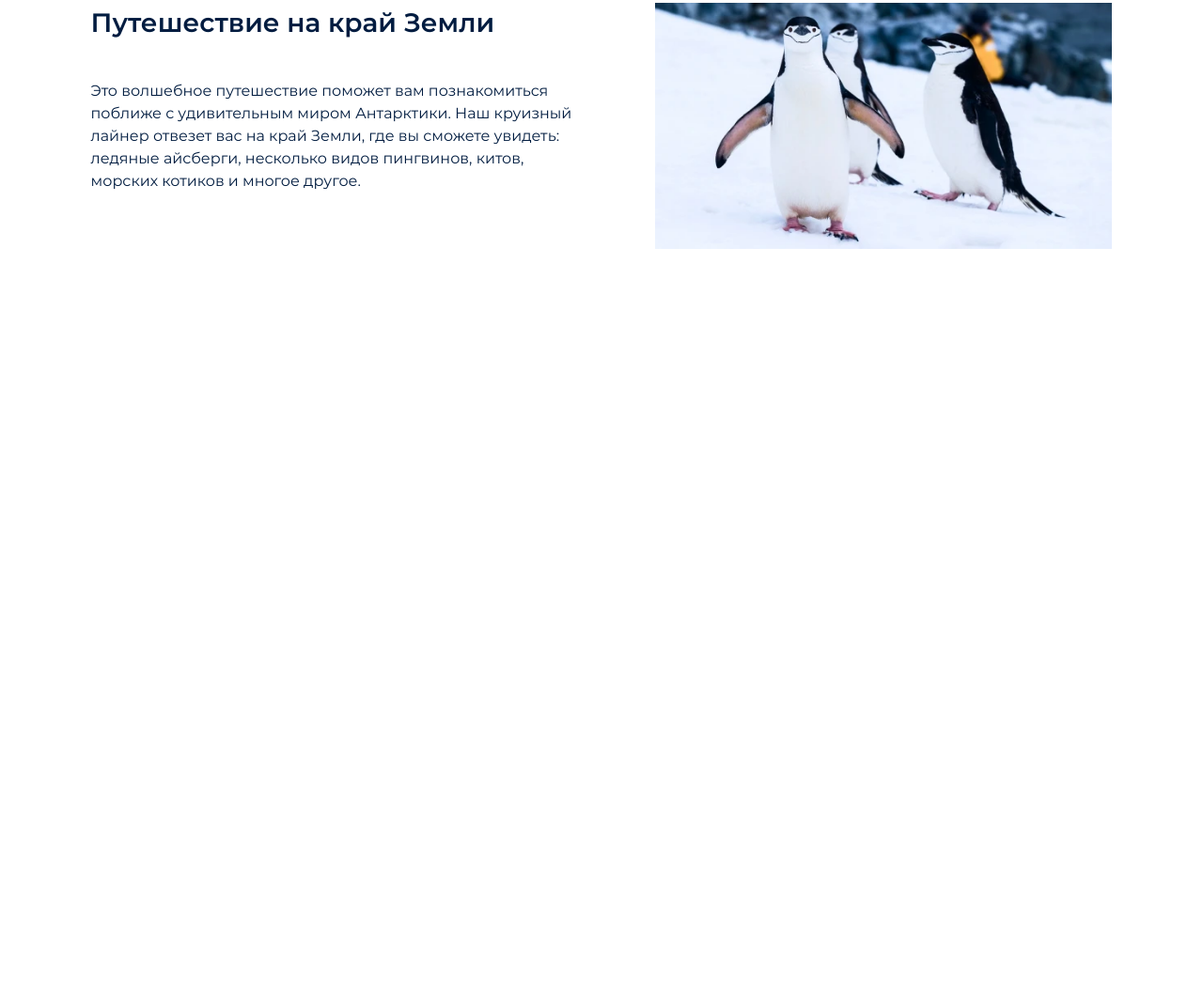
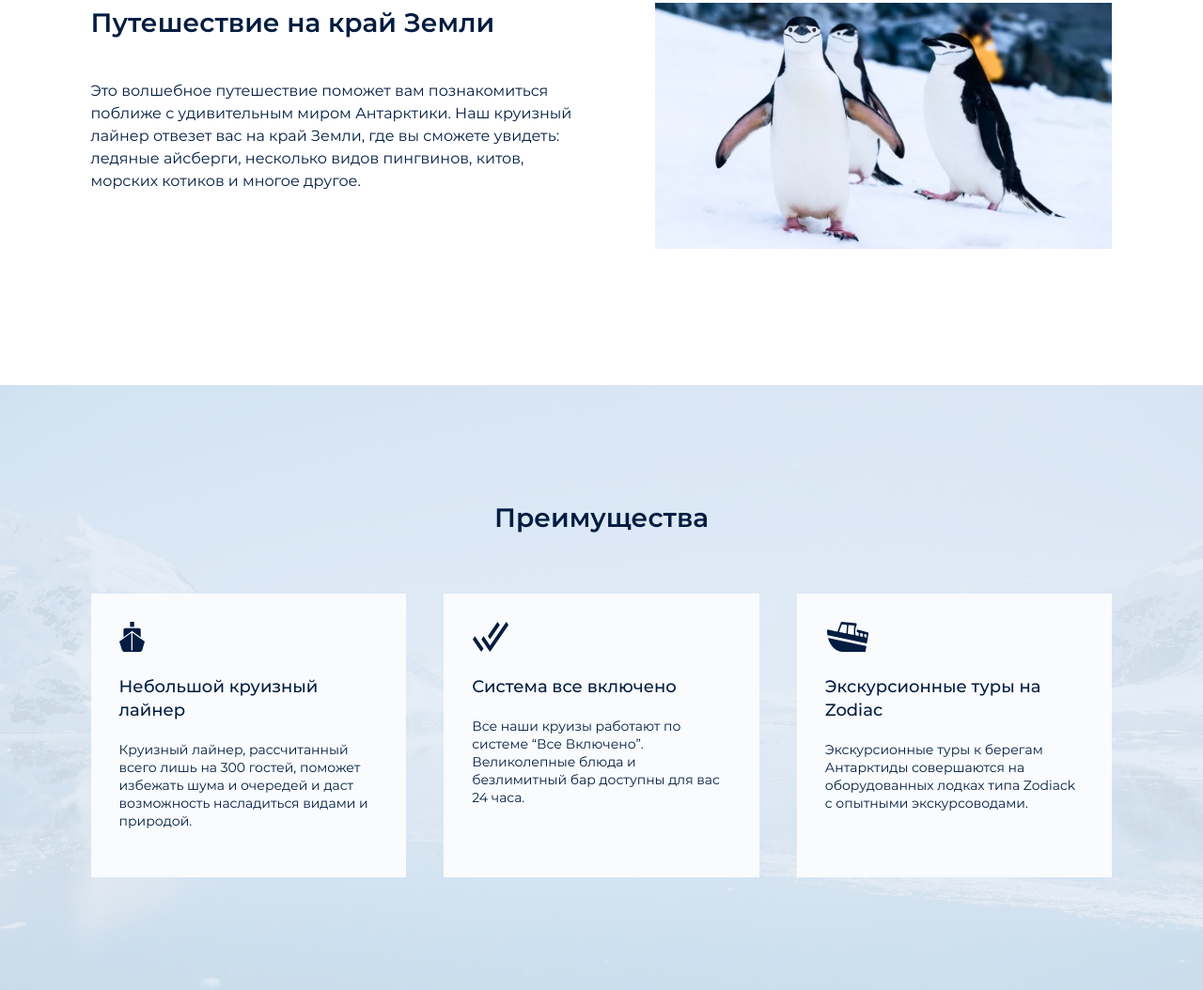
Before and after one commit to AlyonaPrikhodchenko/antarctic-project, a website built with webpack: page source/index.html in a window 1280 px wide. Shown: the part 767-1821 px from the top of the page at 94% size. Before the commit the page ends 1177 px from the top, so only its background shows below. Built offline with nearby package versions, Linux system fonts and the light colour scheme; files whose address does not match are found by name.

Commit message:
Add block advantages

```diff
--- a/source/index.html
+++ b/source/index.html
@@ -57,7 +57,7 @@
       </header>
 
       <main class="main">
-        <section class="travell container">
+        <section class="main__travell travell container">
           <div class="travell__content">
             <h2>Путешествие на&nbsp;край Земли</h2>
             <p>Это волшебное путешествие поможет вам познакомиться поближе с&nbsp;удивительным миром Антарктики. Наш круизный лайнер отвезет вас на&nbsp;край Земли, где вы&nbsp;сможете увидеть: ледяные айсберги, несколько видов пингвинов, китов, морских котиков и&nbsp;многое другое.</p>
@@ -68,6 +68,32 @@
               <source type="image/webp" srcset="./img/content/penguins.webp 1x, ./img/content/penguins@2x.webp 2x">
               <img class="travell__img" src="./img/content/penguins.jpg"  srcset="./img/content/penguins@2x.jpg 2x" width="560" height="301" loading="lazy" alt="Пингвины на снегу.">
             </picture>
+          </div>
+        </section>
+
+        <section class="main__advantages advantages">
+          <div class="advantages__container container">
+            <h2 class="advantages__title">Преимущества</h2>
+            <ul class="advantages__list reset-list">
+              <li class="advantages__item">
+                <div class="advantages__wrapper advantages__wrapper--liner">
+                  <h3 class="advantages__item-title">Небольшой круизный лайнер</h3>
+                  <p class="advantages__item-text">Круизный лайнер, рассчитанный всего лишь на 300 гостей, поможет избежать шума и очередей и даст возможность насладиться видами и природой.</p>
+                </div>
+              </li>
+              <li class="advantages__item">
+                <div class="advantages__wrapper advantages__wrapper--all">
+                  <h3 class="advantages__item-title">Система все включено</h3>
+                  <p class="advantages__item-text">Все наши круизы работают по системе “Все Включено”. Великолепные блюда и безлимитный бар доступны для вас 24 часа.</p>
+                </div>
+              </li>
+              <li class="advantages__item">
+                <div class="advantages__wrapper advantages__wrapper--zodiac">
+                  <h3 class="advantages__item-title">Экскурсионные туры на Zodiac</h3>
+                  <p class="advantages__item-text">Экскурсионные туры к берегам Антарктиды совершаются на оборудованных лодках типа Zodiack c опытными экскурсоводами. </p>
+                </div>
+              </li>
+            </ul>
           </div>
         </section>
       </main>
--- /dev/null
+++ b/source/sass/blocks/advantages.scss
@@ -0,0 +1,148 @@
+.advantages {
+  position: relative;
+  z-index: 0;
+  padding: 120px 0;
+  background-color: #e3ecf6;
+
+  &::before {
+    content: "";
+    position: absolute;
+    top: 0;
+    left: 0;
+    width: 100%;
+    height: 100%;
+    z-index: -1;
+    background-image: url("../img/background/advantages.jpg");
+    background-size: cover;
+    background-position: center;
+    opacity: 0.1;
+  }
+
+  @media (max-width: $tablet) {
+    padding: 100px 0;
+  }
+
+  @media (max-width: $tel) {
+    padding: 65px 0;
+  }
+}
+
+.advantages__title {
+  display: flex;
+  justify-content: center;
+  margin: 0;
+  margin-bottom: 60px;
+
+  @include fontMontserrat(600, 28px, 42px, $color-dark-primary);
+
+  @media (max-width: $tablet) {
+    @include fontMontserrat(600, 26px, 39px, $color-dark-primary);
+  }
+
+  @media (max-width: $tel) {
+    @include fontMontserrat(600, 24px, 36px, $color-dark-primary);
+  }
+}
+
+.advantages__list {
+  display: grid;
+  grid-template-columns: repeat(3, 1fr);
+  gap: 40px;
+
+  @media (max-width: $tablet) {
+    gap: 30px;
+  }
+
+  @media (max-width: $tel) {
+    grid-template-columns: 1fr;
+  }
+}
+
+.advantages__item {
+  padding: 30px 30px 50px 30px;
+  background-color: $color-light-primary;
+
+  @media (max-width: $tablet) {
+    padding: 25px 15px 25px 20px;
+  }
+}
+
+.advantages__wrapper {
+  position: relative;
+  padding-top: 57px;
+
+  &--liner::before {
+    content: "";
+    position: absolute;
+    top: 0;
+    left: 0;
+    width: 27px;
+    height: 32px;
+    background-image: url("../img/svg/liner.svg");
+    background-repeat: no-repeat;
+    background-position: center;
+    background-size: contain;
+
+    @media (max-width: $tablet) {
+      width: 21px;
+      height: 26px;
+    }
+  }
+
+  &--all::before {
+    content: "";
+    position: absolute;
+    top: 0;
+    left: 0;
+    width: 40px;
+    height: 32px;
+    background-image: url("../img/svg/all-inclusive.svg");
+    background-repeat: no-repeat;
+    background-position: center;
+    background-size: contain;
+
+    @media (max-width: $tablet) {
+      width: 27px;
+      height: 26px;
+    }
+  }
+
+  &--zodiac::before {
+    content: "";
+    position: absolute;
+    top: 0;
+    left: 0;
+    width: 48px;
+    height: 32px;
+    background-image: url("../img/svg/excursions.svg");
+    background-repeat: no-repeat;
+    background-position: center;
+    background-size: contain;
+
+    @media (max-width: $tablet) {
+      width: 36px;
+      height: 26px;
+    }
+  }
+
+  @media (max-width: $tablet) {
+    padding-top: 50px;
+  }
+}
+
+.advantages__item-title {
+  margin: 0;
+  margin-bottom: 20px;
+
+  @include fontMontserrat(500, 18px, 25px, $color-dark-primary);
+
+  @media (max-width: $tablet) {
+    padding-right: 35px;
+  }
+}
+
+.advantages__item-text {
+  margin: 0;
+
+  @include fontMontserrat(400, 14px, 19px, $color-dark-primary);
+}
--- a/source/sass/style.scss
+++ b/source/sass/style.scss
@@ -17,3 +17,4 @@
 @import "./blocks/intro.scss";
 @import "./blocks/navigation.scss";
 @import "./blocks/travell.scss";
+@import "./blocks/advantages.scss";
```
Also changed, not shown: build/css/style.css, build/css/style.min.css, build/index.html, 1 other file.
